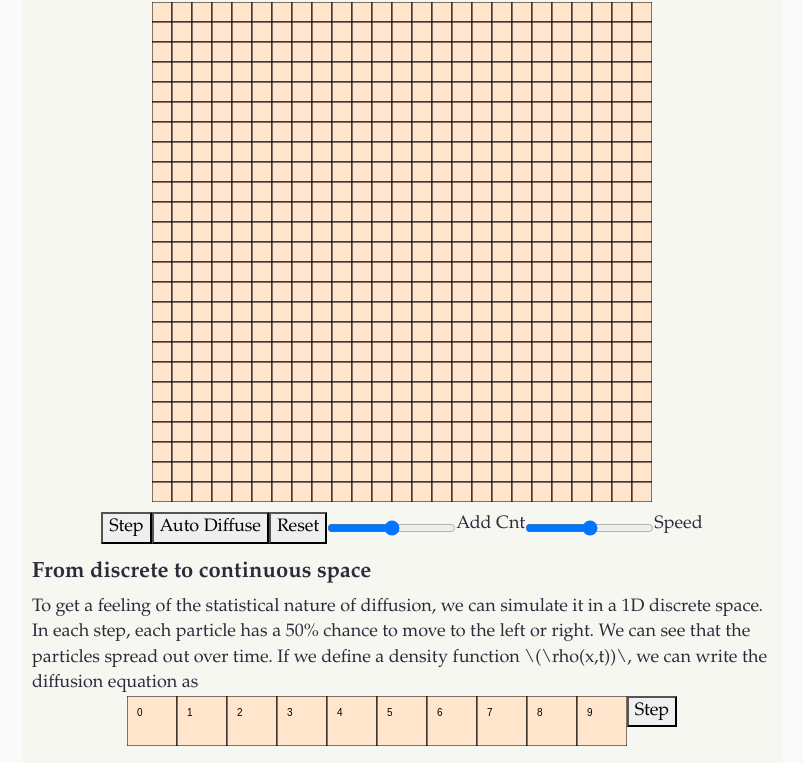
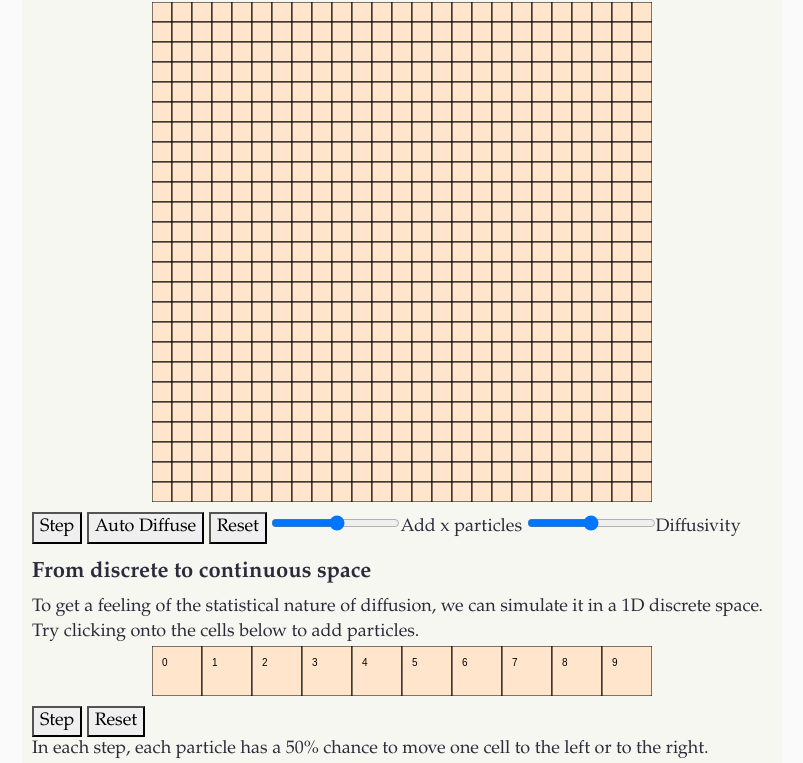
Before and after one commit to frgoe003/diffusion, a plain HTML site: page index.html in a window 1280 px wide. Shown: the part 127-890 px from the top of the page, without its empty margins (238-1041 px from the left). Drawn offline with nearby package versions, Linux system fonts and the light colour scheme.

Commit message:
added description

```diff
--- a/diffusion.js
+++ b/diffusion.js
@@ -8,6 +8,7 @@ const ballCnt = document.getElementById('ballCnt');
 const autoStart = document.getElementById('autoStart');
 const speedCnt = document.getElementById('speedCnt');
 const reset1 = document.getElementById('reset1');
+const reset2 = document.getElementById('reset2');
 
 canvas.width = 500;
 canvas.height = 500;
@@ -15,7 +16,7 @@ canvas2d.width = 500;
 canvas2d.height = 50;
 
 
-const g = new Grid(canvas.height, canvas.width, 20, canvas, false);
+const g = new Grid(canvas.height, canvas.width, 20, canvas, false, 20);
 const g2 = new Grid(canvas2d.height, canvas2d.width, 50, canvas2d, true);
 let speed = 1000;
 
@@ -61,7 +62,6 @@ speedCnt.addEventListener('change', function(){
     speed = parseInt(1000 - speedCnt.value);
     g.save_state();
     g.reset();
-    clearInterval(myInterval);
     g.restore();
     autoDiffuse();
     console.log(speed)
@@ -70,6 +70,7 @@ speedCnt.addEventListener('change', function(){
 
 ballCnt.addEventListener('change', function(){
     g.ballCntAdd = parseInt(ballCnt.value);
+    console.log(g.ballCntAdd)
 })
 
 btn.addEventListener('click', function(){
@@ -83,3 +84,6 @@ btn2.addEventListener('click', function(){
 reset1.addEventListener('click', function(){
     g.reset();
 })
+reset2.addEventListener('click', function(){
+    g2.reset();
+})
--- a/grid.js
+++ b/grid.js
@@ -38,13 +38,13 @@ class Ball {
 }
 
   export class Grid {
-    constructor(gridHeight, gridWidth, cellSize, canvasElement, textDraw = true) {
+    constructor(gridHeight, gridWidth, cellSize, canvasElement, textDraw = true, initCnt = 1) {
       this.gridHeight = gridHeight;
       this.gridWidth = gridWidth;
       this.cellSize = cellSize; // Size of individual cell in pixel
       this.canvasElement = canvasElement;
       this.context = canvasElement.getContext('2d');
-      this.ballCntAdd = 1;
+      this.ballCntAdd = initCnt;
       this.textDraw = textDraw;
       this.state = null;
 
@@ -213,7 +213,7 @@ class Ball {
       canvasToGrid(e) {
         let x = Math.floor(e.x / this.cellSize);
         let y = Math.floor(e.y / this.cellSize);
-        if (x >= 0 && y >= 0 && x < this.rows && y < this.cols) {
+        if (x >= 0 && y >= 0 && x < this.cols && y < this.rows) {
           return { row: y, col: x };
         } else {
           return null;
@@ -225,5 +225,4 @@ class Ball {
         this.initGrid();
         this.drawCells();
       }
-
     }
--- a/index.html
+++ b/index.html
@@ -52,42 +52,66 @@
         <div class="d-flex justify-content-center" style="margin-bottom: 10px;">
             <canvas id="canvas"></canvas>
         </div>
-        <div class="d-flex justify-content-center">
-            <button id="start">Step</button>
-            <button id="autoStart">Auto Diffuse</button>
-            <button id="reset1">Reset</button>
-            <input id="ballCnt" type="range" min="1" max="100">Add Cnt</input>
-            <input id="speedCnt" type="range" min="1" max="999">Speed</input>
-        </div>
-
     </div>
 
+    <div class="flex justify-content-center">
+        <button id="start">Step</button>
+        <button id="autoStart">Auto Diffuse</button>
+        <button id="reset1">Reset</button>
+        <input id="ballCnt" type="range" min="1" max="100">Add x particles</input>
+        <input id="speedCnt" type="range" min="1" max="999">Diffusivity</input>
+    </div>
     <div>
         <h2>From discrete to continuous space</h2>
 
         To get a feeling of the statistical nature of diffusion, we can simulate it in a 1D discrete space.
-        In each step, each particle has a 50% chance to move to the left or right. We can see that the particles spread out over time.
-
-        If we define a density function \(\rho(x,t))\, we can write the diffusion equation as
-
+        <br>
+        Try clicking onto the cells below to add particles.
 
         <div class="d-flex justify-content-center">
             <div class="d-flex justify-content-center" style="margin-bottom: 10px;">
                 <canvas id="canvas2d"></canvas>
             </div>
-            <div class="flex justify-content-center">
-                <button id="start2d">Step</button>
-            </div>
         </div>
+        <div class="flex justify-content-center">
+            <button id="start2d">Step</button>
+            <button id="reset2">Reset</button>
+
+        </div>
+
+        In each step, each particle has a 50% chance to move one cell to the left or to the right. Mathematically, we can define a density for each cell \(\\rho) which describes
+        how many particles are in that cell. Intuitively, the probability of a particle to move to the left or to the right is then proportional to the density of the neighboring cells.
+        For a given cell n that has two neighbors (e.g. cell 5), the change in that density for each time step is then given by the difference of the densities of the neighboring cells:
+
         <div id="eq1"></div>
         <div id="eq2"></div>
+
+        As you can see in the last equation, we are subtracting the change over the right barrier from the change over the left barrier. So formally we describe a difference of differences:
+
         <div id="eq3"></div>
 
+        So to describe the change in density of one cell over time, we look at the difference of the differences of the densities of the neighboring cells. Since we want to
+        understand what this change looks like in a continuous space, first let us take a look at how quickly the density for one cell changes over time. To get this rate expression, we just have to
+        divide the change in density by the time step:
+
         <div id="eq6"></div>
+
+        Notice how on one hand we have the rate expression on the left side, and on the other side the difference of the differences divided by the size of the spatial step. <br>
+        The last term is used to
+        relate the spatial step to the time step. This is also called the diffusion constant D. D is characteristic for each material and describes how quickly (space step per time step) diffusion occurs.
         <div id="eq7"></div>
+
+        Now we can take the limit of the spatial step going to zero..
+
         <div id="eq4"></div>
         <div id="eq5"></div>
+
+        .. to get the continuous version of the rate expression:
+
         <div id="eq8"></div>
+
+        Notice the partial derivatives. This is because we are looking at the change of density over time and space at the same time.
+
     </div>
     <div>
         <h2>Going three-dimensional</h2>
```
